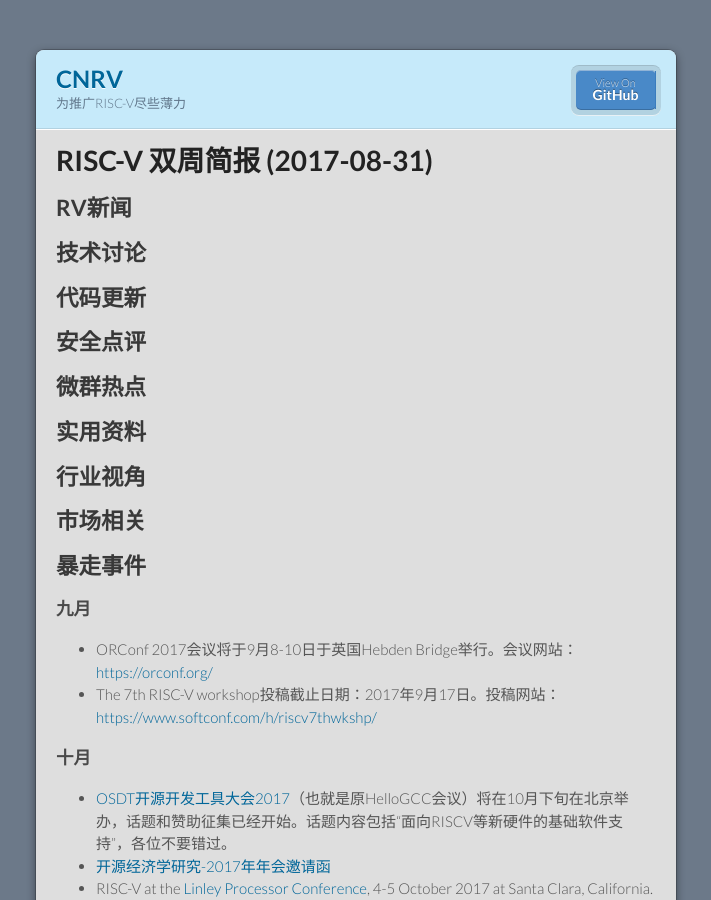
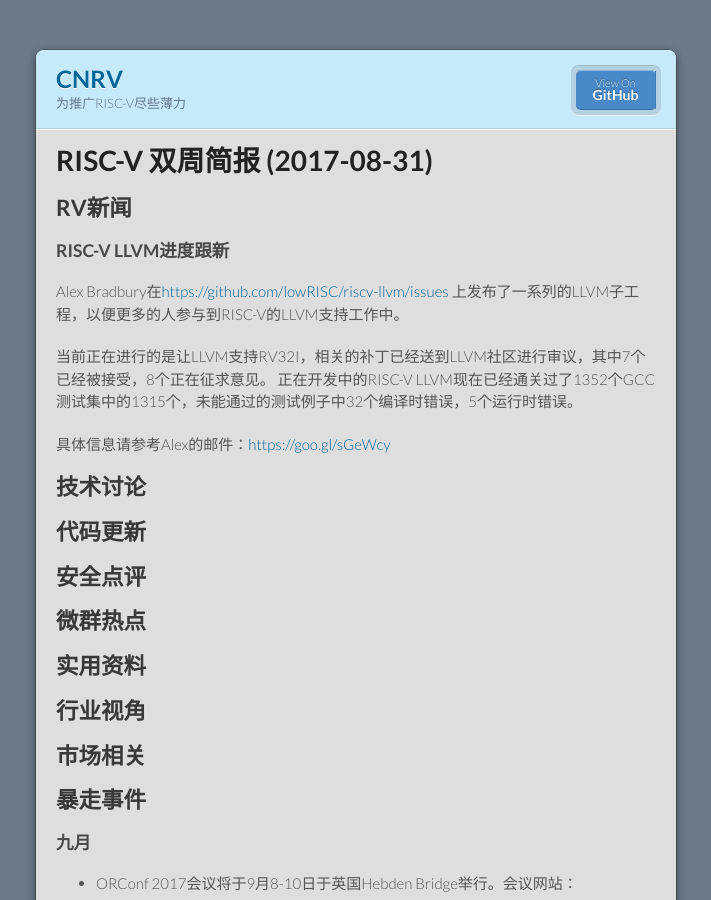
Before and after one commit to cnrv/home, a Jekyll site: the page built from bi-week-rpts/2017-08-31.md, in a window 1280 px wide and 900 px high. Shown: the whole window, without its empty margins (284-995 px from the left). Built offline with Jekyll 4.4.1, drawn with Linux system fonts in a browser that asks for light colours; Markdown is read by kramdown in place of the engine named in the settings; our own code applies the rules of GitHub Pages for plain Markdown files.

Commit message:
LLVM update

```diff
--- a/bi-week-rpts/2017-08-31.md
+++ b/bi-week-rpts/2017-08-31.md
@@ -6,6 +6,15 @@ layout: default
 
 ## RV新闻
 
+### RISC-V LLVM进度跟新
+
+Alex Bradbury在[https://github.com/lowRISC/riscv-llvm/issues](https://github.com/lowRISC/riscv-llvm/issues)
+上发布了一系列的LLVM子工程，以便更多的人参与到RISC-V的LLVM支持工作中。
+
+当前正在进行的是让LLVM支持RV32I，相关的补丁已经送到LLVM社区进行审议，其中7个已经被接受，8个正在征求意见。
+正在开发中的RISC-V LLVM现在已经通关过了1352个GCC测试集中的1315个，未能通过的测试例子中32个编译时错误，5个运行时错误。
+
+具体信息请参考Alex的邮件：[https://goo.gl/sGeWcy](https://groups.google.com/a/groups.riscv.org/forum/#!msg/sw-dev/hMB8RKLFYrw/Xsp6hPxWDQAJ)
 
 ## 技术讨论
 
```
